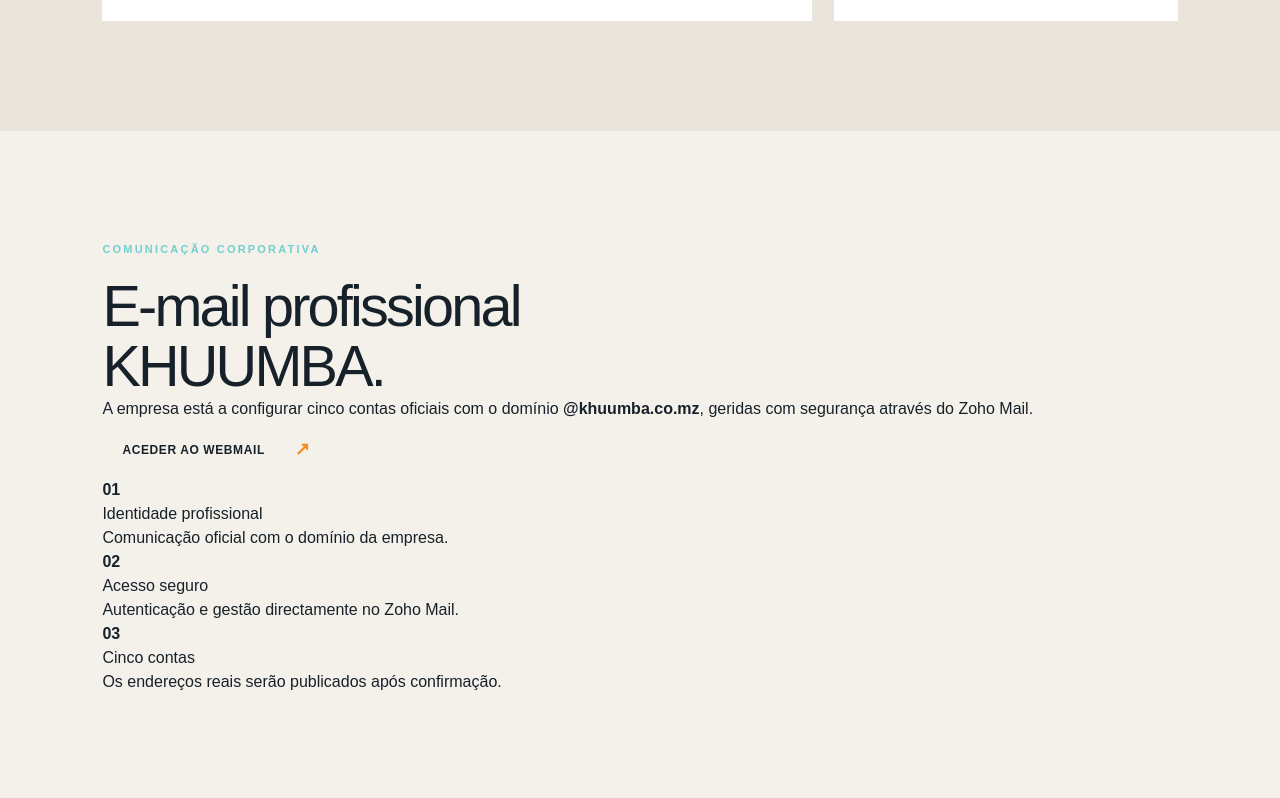
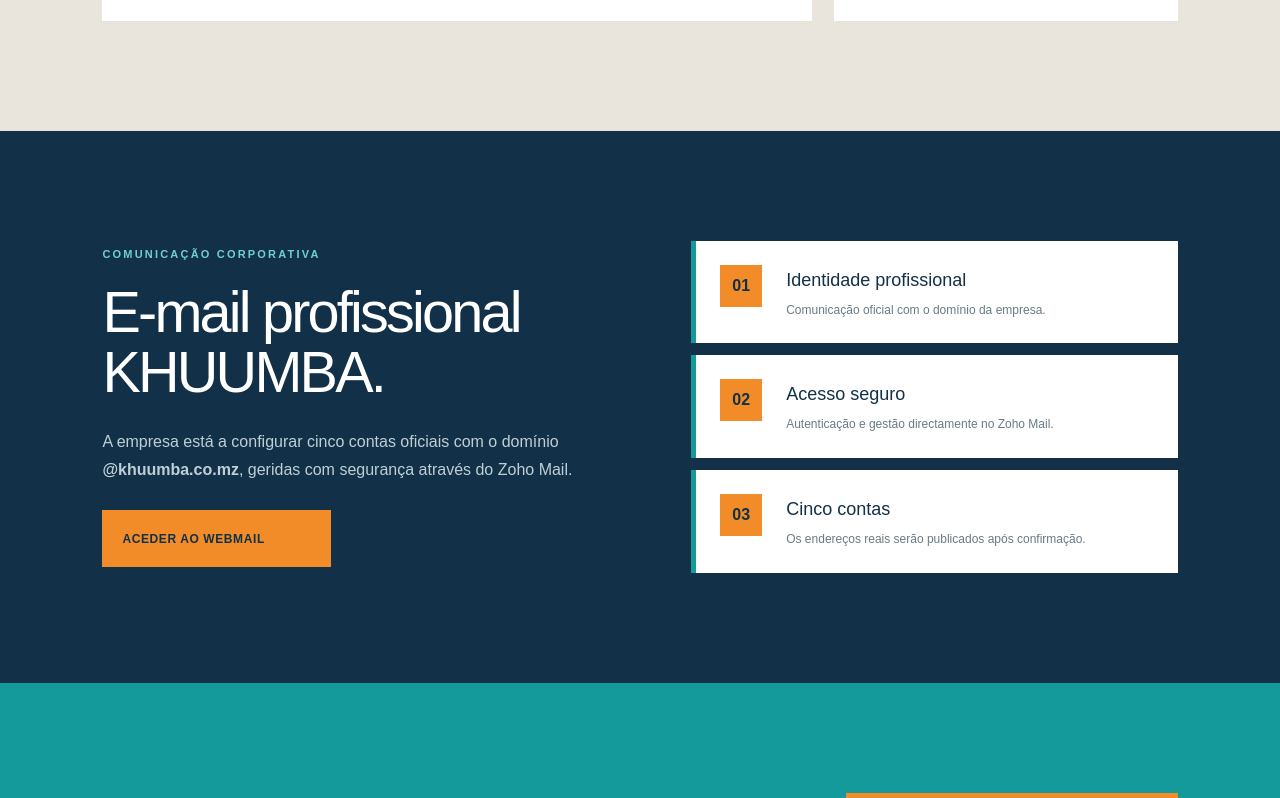
Before and after one commit to sndimande/khuumba-gestao, a Next.js app: page / in a window 1280 px wide. Shown: the part 5642-6440 px from the top of the page. Built offline with nearby package versions, Linux system fonts and the light colour scheme.

Commit message:
style: identidade KHUUMBA no website e gestao

```diff
--- a/app/globals.css
+++ b/app/globals.css
@@ -403,8 +403,135 @@
   flex-direction: column;
 }
 
-.mailhero{background:var(--navy);color:#fff;border-radius:10px;padding:34px;display:flex;justify-content:space-between;align-items:center;gap:28px;margin-bottom:18px}.mailhero small{color:var(--teal);font-size:9px;font-weight:900;letter-spacing:1.4px}.mailhero h2{font-size:30px;margin:8px 0;color:#fff}.mailhero p{max-width:680px;color:#bed0d7;font-size:12px;line-height:1.65;margin:0}.mailhero>a{flex:0 0 auto;background:var(--orange);color:var(--navy);padding:15px 18px;border-radius:5px;font-size:11px;font-weight:900}.mailgrid{display:grid;grid-template-columns:repeat(2,1fr);gap:14px}.mailgrid article{background:#fff;border-radius:8px;padding:20px;display:grid;grid-template-columns:42px 1fr auto;align-items:center;gap:14px;border-left:4px solid var(--teal)}.mailgrid article>span{width:38px;height:38px;border-radius:50%;display:grid;place-items:center;background:#e2f3f2;color:var(--teal)}.mailgrid h3{font-size:14px;color:var(--navy);margin:0 0 5px}.mailgrid p{font-size:10px;color:#7c8d94;margin:0}.mailgrid a{font-size:9px;font-weight:900;color:var(--teal)}.mailadmin{margin-top:18px;background:#fff;border-radius:8px;padding:22px;display:flex;justify-content:space-between;align-items:center;gap:24px}.mailadmin b{color:var(--navy);font-size:14px}.mailadmin p{font-size:11px;color:#74858d;margin:6px 0 0}.mailadmin>a{background:var(--navy);color:#fff;padding:12px 15px;border-radius:5px;font-size:9px;font-weight:900}
-@media(max-width:850px){.mailhero,.mailadmin{align-items:flex-start;flex-direction:column}.mailhero>a,.mailadmin>a{width:100%;text-align:center}.mailgrid{grid-template-columns:1fr}.mailgrid article{grid-template-columns:38px 1fr}.mailgrid article>a{grid-column:2}}
+.mailhero {
+  background: var(--navy);
+  color: #fff;
+  border-radius: 10px;
+  padding: 34px;
+  display: flex;
+  justify-content: space-between;
+  align-items: center;
+  gap: 28px;
+  margin-bottom: 18px;
+}
+.mailhero small {
+  color: var(--teal);
+  font-size: 9px;
+  font-weight: 900;
+  letter-spacing: 1.4px;
+}
+.mailhero h2 {
+  font-size: 30px;
+  margin: 8px 0;
+  color: #fff;
+}
+.mailhero p {
+  max-width: 680px;
+  color: #bed0d7;
+  font-size: 12px;
+  line-height: 1.65;
+  margin: 0;
+}
+.mailhero > a {
+  flex: 0 0 auto;
+  background: var(--orange);
+  color: var(--navy);
+  padding: 15px 18px;
+  border-radius: 5px;
+  font-size: 11px;
+  font-weight: 900;
+}
+.mailgrid {
+  display: grid;
+  grid-template-columns: repeat(2, 1fr);
+  gap: 14px;
+}
+.mailgrid article {
+  background: #fff;
+  border-radius: 8px;
+  padding: 20px;
+  display: grid;
+  grid-template-columns: 42px 1fr auto;
+  align-items: center;
+  gap: 14px;
+  border-left: 4px solid var(--teal);
+}
+.mailgrid article > span {
+  width: 38px;
+  height: 38px;
+  border-radius: 50%;
+  display: grid;
+  place-items: center;
+  background: #e2f3f2;
+  color: var(--teal);
+}
+.mailgrid h3 {
+  font-size: 14px;
+  color: var(--navy);
+  margin: 0 0 5px;
+}
+.mailgrid p {
+  font-size: 10px;
+  color: #7c8d94;
+  margin: 0;
+}
+.mailgrid a {
+  font-size: 9px;
+  font-weight: 900;
+  color: var(--teal);
+}
+.mailadmin {
+  margin-top: 18px;
+  background: #fff;
+  border-radius: 8px;
+  padding: 22px;
+  display: flex;
+  justify-content: space-between;
+  align-items: center;
+  gap: 24px;
+}
+.mailadmin b {
+  color: var(--navy);
+  font-size: 14px;
+}
+.mailadmin p {
+  font-size: 11px;
+  color: #74858d;
+  margin: 6px 0 0;
+}
+.mailadmin > a {
+  background: var(--navy);
+  color: #fff;
+  padding: 12px 15px;
+  border-radius: 5px;
+  font-size: 9px;
+  font-weight: 900;
+}
+
+.corporate-mail{background:var(--navy);color:#fff;display:grid;grid-template-columns:1fr 1fr;gap:8vw;align-items:center}.corporate-mail h2{color:#fff}.corporate-mail-lead{max-width:600px;color:#bed0d7;font-size:16px;line-height:1.75;margin:26px 0}.mail-button{width:max-content;background:var(--orange);color:var(--navy)}.mail-button span{color:var(--navy)}.corporate-mail-cards{display:grid;gap:12px}.corporate-mail-cards article{background:#fff;color:var(--navy);padding:24px;display:grid;grid-template-columns:48px 1fr;column-gap:18px;align-items:start;border-left:5px solid var(--teal)}.corporate-mail-cards b{grid-row:1/3;width:42px;height:42px;background:var(--orange);display:grid;place-items:center}.corporate-mail-cards h3{margin:2px 0 7px;font-size:18px}.corporate-mail-cards p{margin:0;color:#687b84;font-size:12px;line-height:1.55}
+.gloginlogo img{width:265px;height:auto;object-fit:contain}.gloginlogo:after{left:auto;right:28px}.glogo{background:#fff;border-radius:6px;padding:7px 9px}.glogo img{width:100%;height:auto;object-fit:contain;display:block}
+@media(max-width:900px){.corporate-mail{grid-template-columns:1fr}.glogo{max-width:210px;margin-inline:auto!important}}
+@media (max-width: 850px) {
+  .mailhero,
+  .mailadmin {
+    align-items: flex-start;
+    flex-direction: column;
+  }
+  .mailhero > a,
+  .mailadmin > a {
+    width: 100%;
+    text-align: center;
+  }
+  .mailgrid {
+    grid-template-columns: 1fr;
+  }
+  .mailgrid article {
+    grid-template-columns: 38px 1fr;
+  }
+  .mailgrid article > a {
+    grid-column: 2;
+  }
+}
 .docstats b {
   font-size: 24px;
   color: var(--navy);
```
